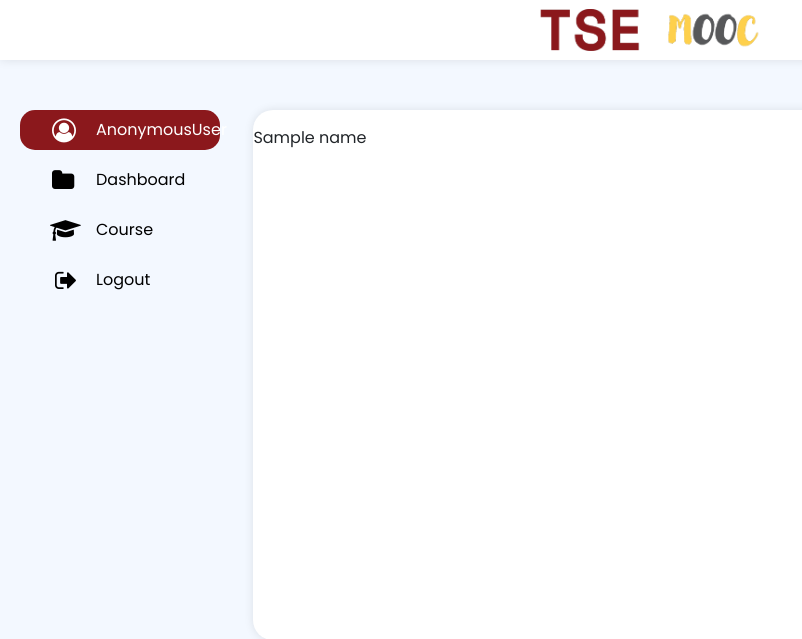
After one commit to 6410685215/cn321-as2, a Django app: template templates/course/page_admin.html in a window 1280 px wide. The commit adds this page. Shown: the top 639 px of the page, without its empty margins (0-802 px from the left). Run offline with Django 4.2, Linux system fonts and the light colour scheme; the template is opened without the code that fills it: most values are stand-ins (such as "Sample title", 1, 10 or a date in 2020).

Commit message:
page admin

```diff
--- a/static/css/course.css
+++ b/static/css/course.css
@@ -94,7 +94,7 @@ li a {
 .header-pic {
     height: 60px;
     display: flex;
-    justify-content: start;
+    justify-content: center;
     align-items: center;
 }
 .header-pic img {
--- /dev/null
+++ b/templates/course/page_admin.html
@@ -0,0 +1,23 @@
+{% extends "course/course.html" %}
+{% load static %}
+{% block page %}
+<nav>
+    <ul class="block-color">
+      <li>
+        <a class="active" href="{% url 'page_user' %}"><i class="fa user fa-user-circle-o" style="color: white;"></i><p>{{ user }}</p></a>
+      </li>
+      <li>
+        <a href="{% url 'page_board' %}"><i class="fa board fa-folder"></i><p>Dashboard</p></a>
+      </li>
+      <li>
+        <a href="{% url 'page_course' %}"><i class="fa cap fa-graduation-cap"></i><p>Course</p></a>
+      </li>
+      <li>
+        <a href="#"><i class="fa out fa-sign-out"></i><p>Logout</p></a>
+      </li>
+    </ul>
+  </nav>
+  <section>
+    <div><p>{{ name }}</p></div>
+  </section>
+{% endblock %}
```
